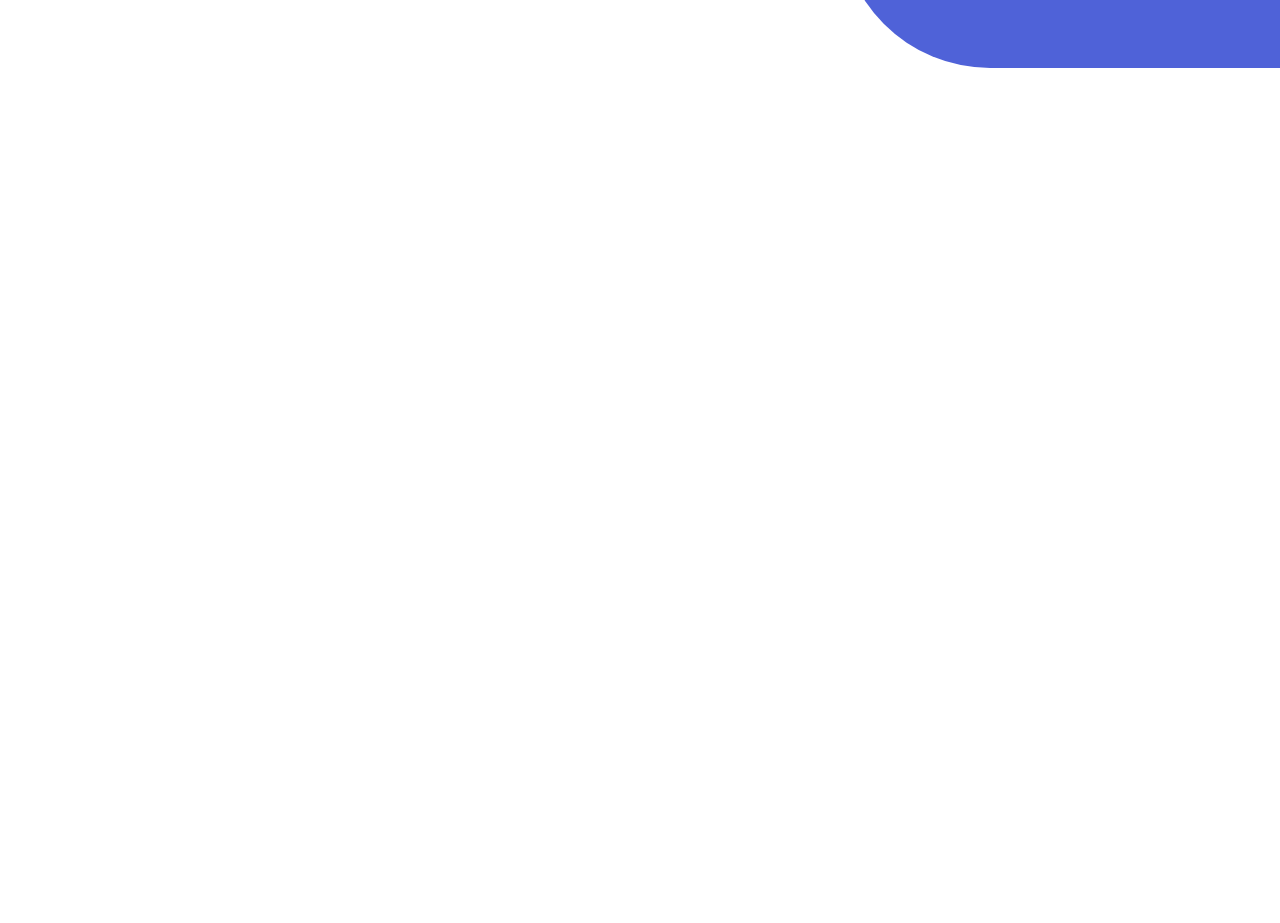
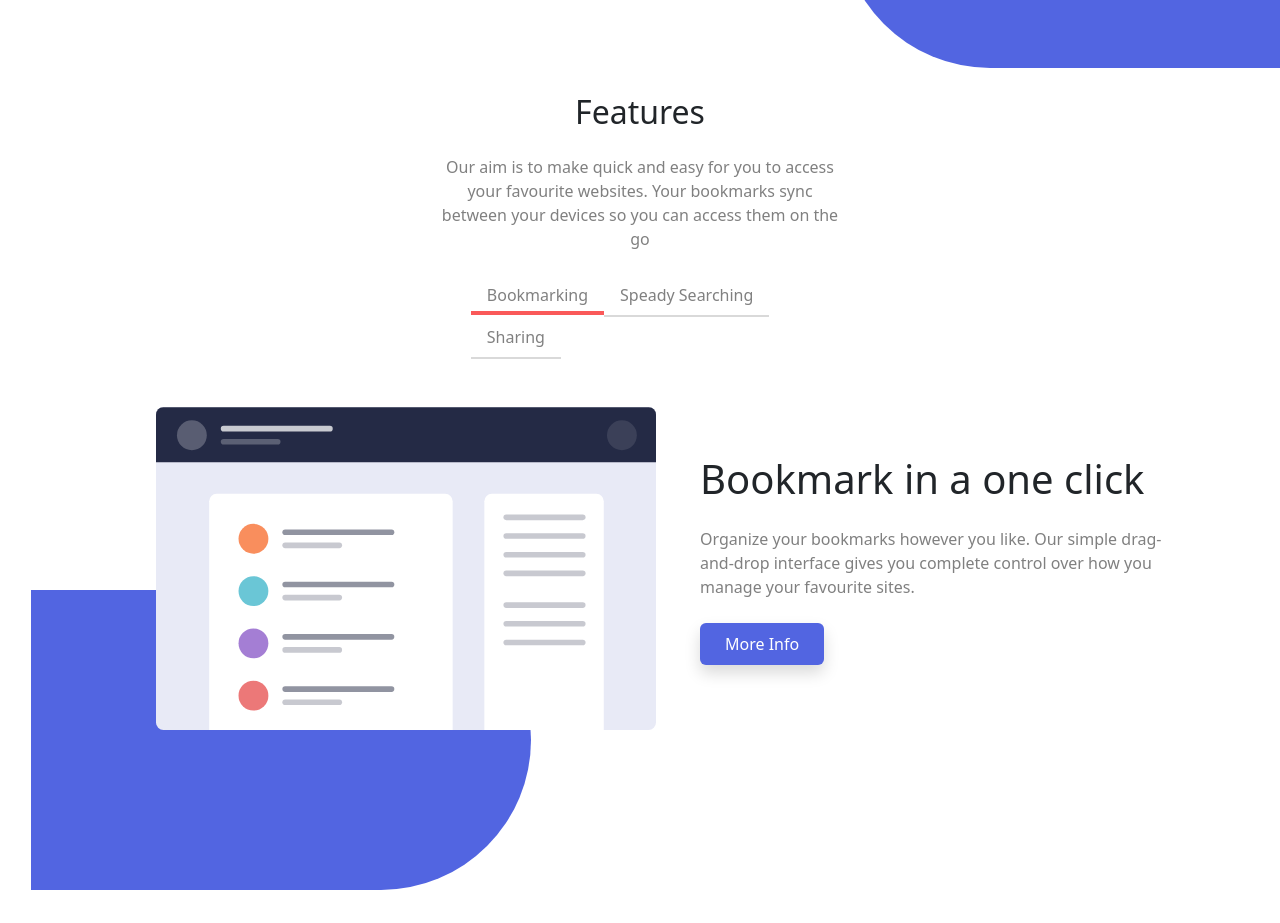
Before and after one commit to laligb/sprint1.2, a website: page index.html in a window 1280 px wide. Shown: the part 557-1480 px from the top of the page. Before the commit the page ends 800 px from the top, so only its background shows below. Drawn offline with nearby package versions, Linux system fonts and the light colour scheme.

Commit message:
first version of second exercies done

```diff
--- a/index.html
+++ b/index.html
@@ -74,7 +74,53 @@
         </div>
       </section>
     </div>
-    <section class="row"></section>
-    <section class="row"></section>
+
+    <section class="row p-5">
+      <div class="text-center mb-4">
+        <h2 class="mb-4">Features</h2>
+        <p class="paragraph">
+          Our aim is to make quick and easy for you to access your favourite
+          websites. Your bookmarks sync between your devices so you can access
+          them on the go
+        </p>
+      </div>
+
+      <div class="d-flex justify-content-center features-menu mb-5">
+        <ul class="nav">
+          <li class="nav-item">
+            <a class="nav-link a-custom active" href="#">Bookmarking</a>
+          </li>
+          <li class="nav-item">
+            <a class="nav-link a-custom" href="#">Speady Searching</a>
+          </li>
+          <li class="nav-item">
+            <a class="nav-link a-custom" href="#"> Sharing</a>
+          </li>
+        </ul>
+      </div>
+
+      <div class="row mx-5">
+        <div class="col-6">
+          <div class="screen-img-2 ms-5">
+            <div class="arc-left"></div>
+          </div>
+        </div>
+        <div class="col-5">
+          <h1 class="mb-4 mt-5">Bookmark in a one click</h1>
+          <p class="mb-4">
+            Organize your bookmarks however you like. Our simple drag-and-drop
+            interface gives you complete control over how you manage your
+            favourite sites.
+          </p>
+          <button class="btn shadow btn-custom-primary rounded px-4 py-2">
+            More Info
+          </button>
+        </div>
+      </div>
+    </section>
+
+    <section class="row">
+      <br />
+    </section>
   </body>
 </html>
--- a/scss/abstracts/_variables.scss
+++ b/scss/abstracts/_variables.scss
@@ -3,3 +3,5 @@ $secondary-color: #fa5959;
 
 $btn-light-color: white;
 $btn-gray-color: grey;
+
+$text-gray-color: grey;
--- a/scss/components/_images.scss
+++ b/scss/components/_images.scss
@@ -1,7 +1,9 @@
+@import "../abstracts/variables";
+
 .screen-img {
   background-image: url("..//../assets/illustration-hero.svg");
   background-size: cover;
-  width: 500px;
+  // width: 500px;
   height: 100%;
   position: relative;
 }
@@ -15,7 +17,7 @@
 
 .arc {
   width: 500px;
-  background-color: #4f62d8;
+  background-color: $primary-color;
   height: 300px;
   position: absolute;
   left: 50%;
@@ -24,3 +26,24 @@
   border-radius: 50pc 0 0 50pc;
   z-index: -1;
 }
+
+.screen-img-2 {
+  background-image: url("..//../assets/illustration-features-tab-1.svg");
+  background-size: contain;
+  max-width: 500px;
+  height: 200%;
+  position: relative;
+  background-repeat: no-repeat;
+
+  .arc-left {
+    width: 500px;
+    height: 300px;
+    background-color: $primary-color;
+    position: absolute;
+    left: 0%;
+    top: 50%;
+    transform: translate(-25%, -25%);
+    border-radius: 0pc 50pc 50pc 0;
+    z-index: -1;
+  }
+}
--- a/scss/components/_navbar.scss
+++ b/scss/components/_navbar.scss
@@ -0,0 +1,37 @@
+@import "../abstracts/variables";
+
+.features-menu {
+  display: flex;
+  justify-content: center;
+  margin-bottom: 30px;
+
+  width: 30%;
+  margin: 0 auto;
+
+  .a-custom {
+    text-decoration: none;
+    position: relative;
+    color: $text-gray-color;
+    border-bottom: 2px solid rgba($btn-gray-color, 0.3);
+
+    &.active {
+      border-bottom: $secondary-color;
+    }
+
+    &::after {
+      content: "";
+      position: absolute;
+      bottom: 0;
+      left: 0;
+      width: 0;
+      height: 4px;
+      background-color: $btn-gray-color;
+      transition: width 0.3s ease;
+    }
+
+    &.active::after {
+      width: 100%;
+      background-color: $secondary-color;
+    }
+  }
+}
--- /dev/null
+++ b/scss/components/_sections.scss
@@ -0,0 +1,9 @@
+.section {
+  margin: 200px 0;
+}
+
+.paragraph {
+  max-width: 400px;
+  margin: 0 auto;
+  text-align: center;
+}
--- /dev/null
+++ b/scss/components/_texts.scss
@@ -0,0 +1,5 @@
+@import "../abstracts/variables";
+
+p {
+  color: $text-gray-color;
+}
--- a/scss/main.scss
+++ b/scss/main.scss
@@ -2,3 +2,6 @@
 
 @import "components/images";
 @import "components/buttons";
+@import "components/sections";
+@import "components/navbar";
+@import "components/texts";
```
Also changed, not shown: css/main.css, 1 other file.
